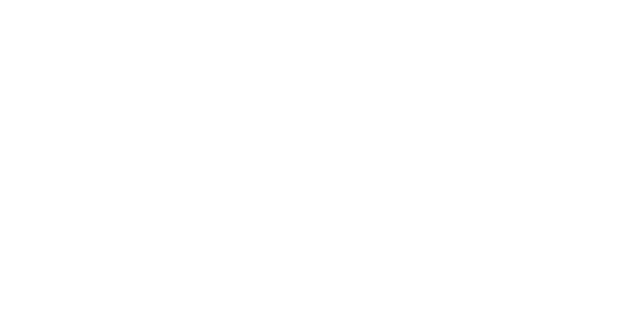
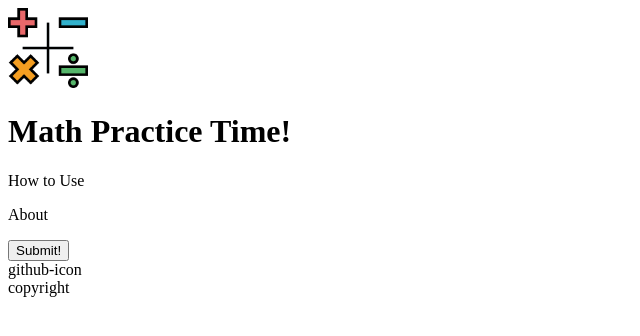
Before and after one commit to Boiann/math-practice-time, a plain HTML site: page index.html in a window 1280 px wide. Shown: the whole page, without its empty margins (0-640 px from the left). Drawn offline with Linux system fonts and the light colour scheme.

Commit message:
Add basic structure and logo image to index.html

```diff
--- a/index.html
+++ b/index.html
@@ -13,10 +13,40 @@
     <link rel="stylesheet" href="assets/css/style.css">
     <title>Math Practice Time!</title>
 
-    <link rel="icon" href="./assets/images/favicon.png">
+    <link rel="icon" href="./assets/images/favicon_&_logo.png">
 </head>
+
 <body>
+
+    <header>
+        <img src="assets/images/favicon_&_logo.png" alt="logo" width="80" height="80">
+        <h1>Math Practice Time!</h1>
+        <nav>
+            <p>How to Use</p>
+            <p>About</p>
+        </nav>
+    </header>
+
+    <section class="main">
+
+        <section class="operation-select"></section>
+
+        <section class="game">
+            <div id="problem"></div>
+            <button class="submit">Submit!</button>
+            <div id="score"></div>
+        </section>
+
+        <section class="difficulty-select"></section>
+
+    </section>
+
+    <footer>
+        <div class="github">github-icon</div>
+        <div class="copyright">copyright</div>
+    </footer>
 
     <script src="assets/js/script.js"></script>
 </body>
+
 </html>
```
Also changed, not shown: assets/images/favicon_&_logo.png (renamed from assets/images/favicon.png).
